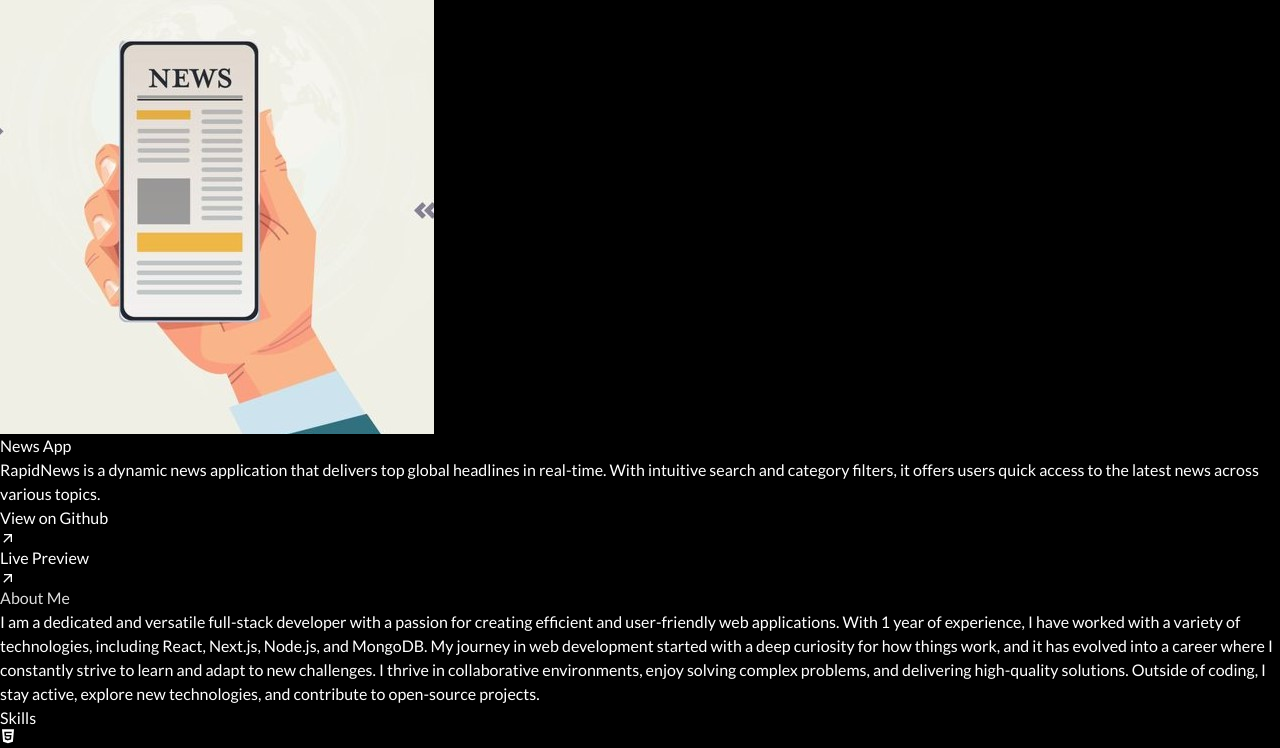
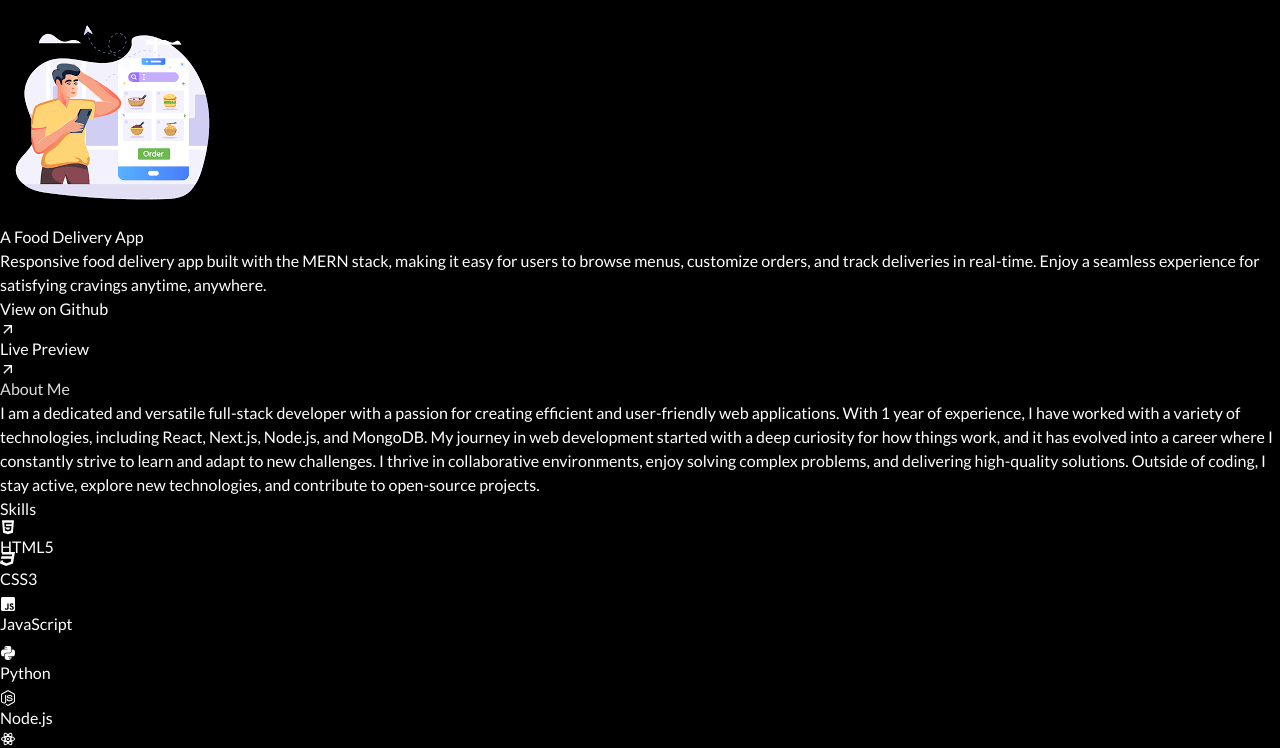
Before and after one commit to manojsingh00963/Web-Portfolio, a React (Vite) app: page / in a window 1280 px wide. Shown: the part 5974-6722 px from the top of the page. Built offline with nearby package versions, Linux system fonts and the light colour scheme; a web font is replaced by a local one.

Commit message:
" food app details add"

```diff
--- a/src/constants/index.jsx
+++ b/src/constants/index.jsx
@@ -17,6 +17,7 @@ import Blog from "../assets/img/Blog.jpg"
 // import Ecommerce from "../assets/img/Ecommers.jpg"
 import Weather1 from "../assets/img/Final weather icon_.jpg"
 import News from "../assets/img/NewsApp.jpg"
+import FoodApp from "../assets/img/foodapp.png"
 
 
 // import { RiReactjsLine } from "react-icons/ri";
@@ -108,10 +109,10 @@ export const PROJECTS = [
   },
   {
     id: 8,
-    name: "News App",
+    name: "A Food Delivery App",
     description:
-    "RapidNews is a dynamic news application that delivers top global headlines in real-time. With intuitive search and category filters, it offers users quick access to the latest news across various topics.",
-    image: News,
+    "Responsive food delivery app built with the MERN stack, making it easy for users to browse menus, customize orders, and track deliveries in real-time. Enjoy a seamless experience for satisfying cravings anytime, anywhere.",
+    image: FoodApp,
     githubLink: "https://github.com/manojsingh00963/React_project/tree/main/textutils",
     livePrivew:"https://mern-forntend-phi.vercel.app/"
   },
```
Also changed, not shown: src/assets/img/foodapp.png (added).
